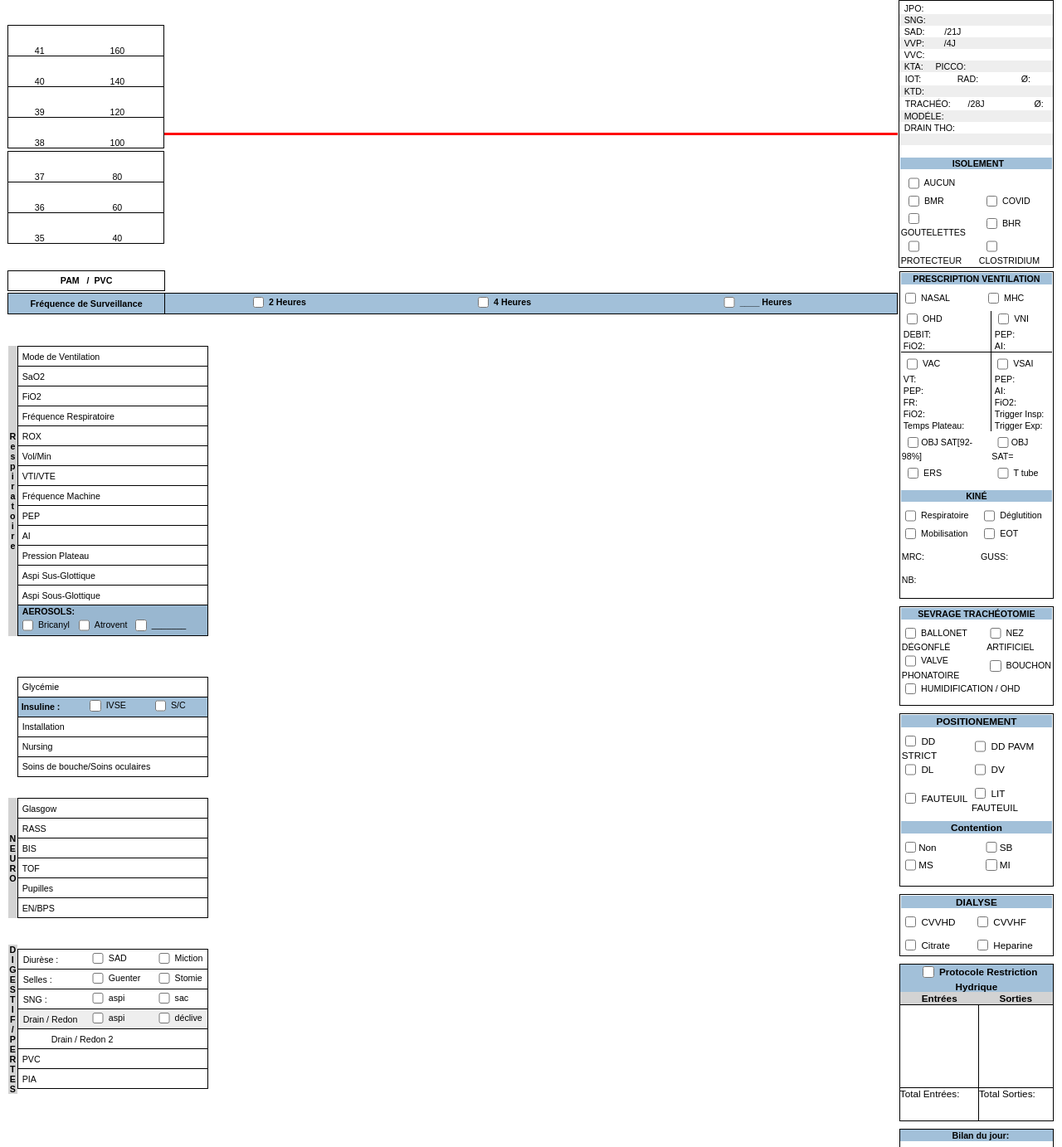
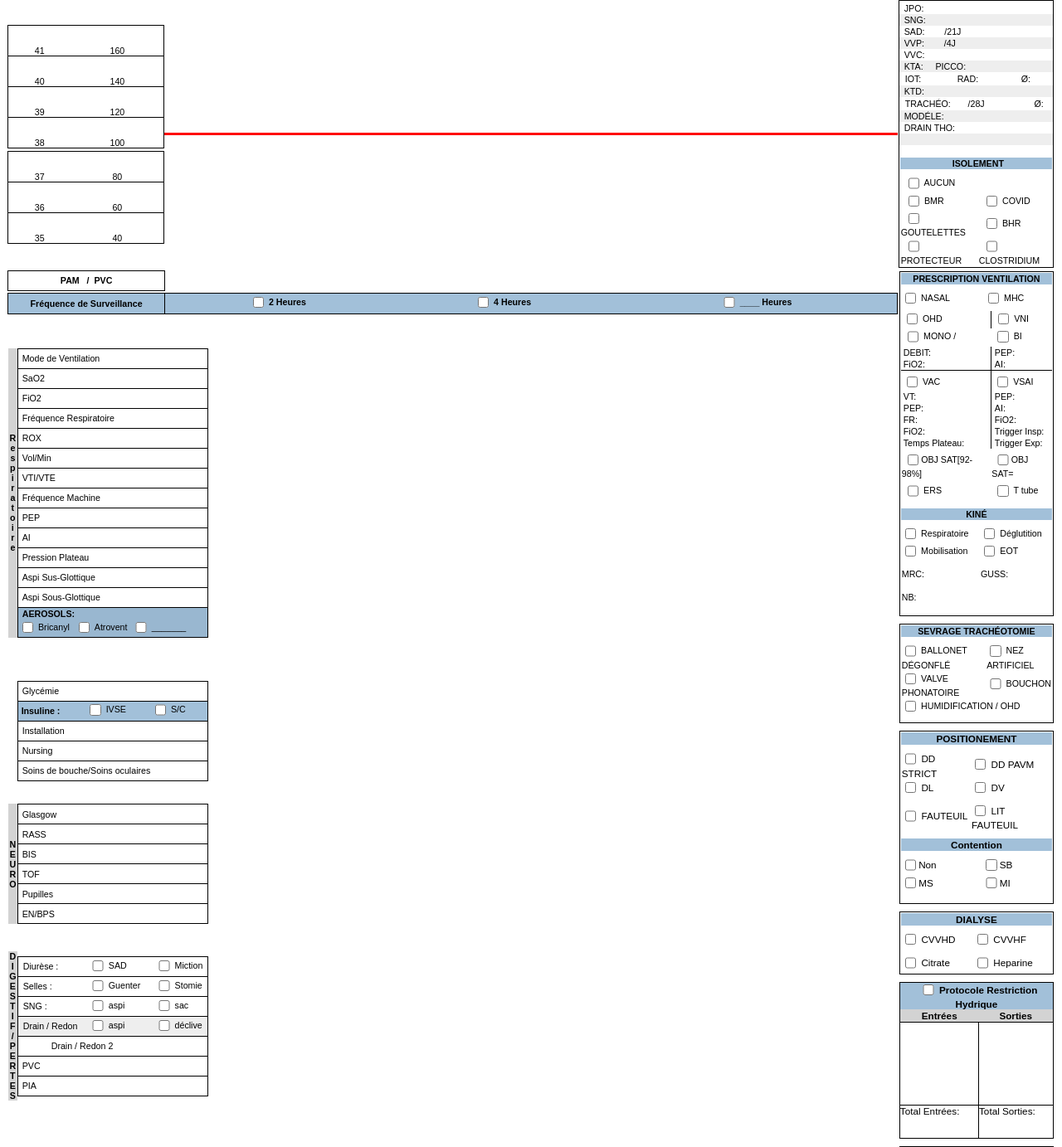
Before and after one commit to sebastienpro/ch-ales, a Flask app: template templates/main.html in a window 1280 px wide. Shown: the part 204-1587 px from the top of the page at 83% size. Run offline with Flask 2, Linux system fonts and the light colour scheme; the template is opened without the code that fills it, so the values that code supplies are empty.

Commit message:
Update resp-right.html
rajout mono ou bi (pour mono ou bi branche (dans VNI)

```diff
--- a/templates/right/resp-right.html
+++ b/templates/right/resp-right.html
@@ -20,6 +20,9 @@
                 <tr>
                     <td class="main-table border1r"><input type="checkbox" class="checkbox__control"> OHD</td>
                     <td><input type="checkbox" class="checkbox__control"> VNI</td>
+                </tr>
+                <tr>
+                    <td><input type="checkbox" class="checkbox__control"> MONO /</td><td><input type="checkbox" class="checkbox__control"> BI</td>
                 </tr>
                 <tr>
                     <td class="main-table border1r"> DEBIT: </td>
```
